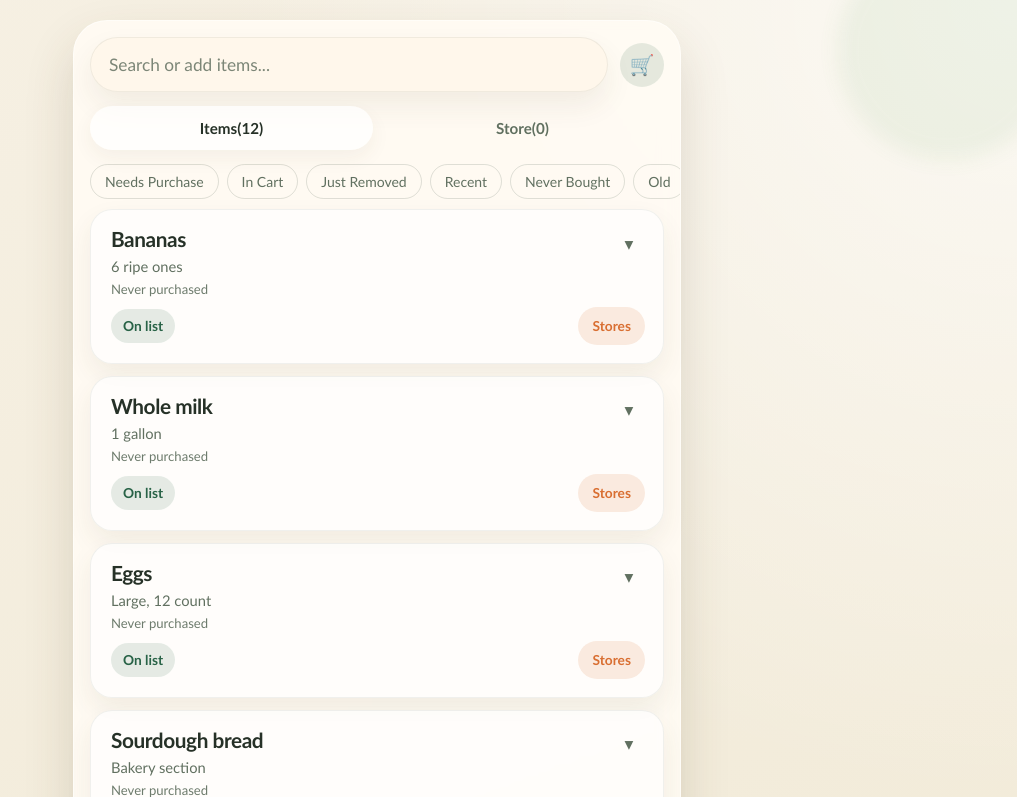
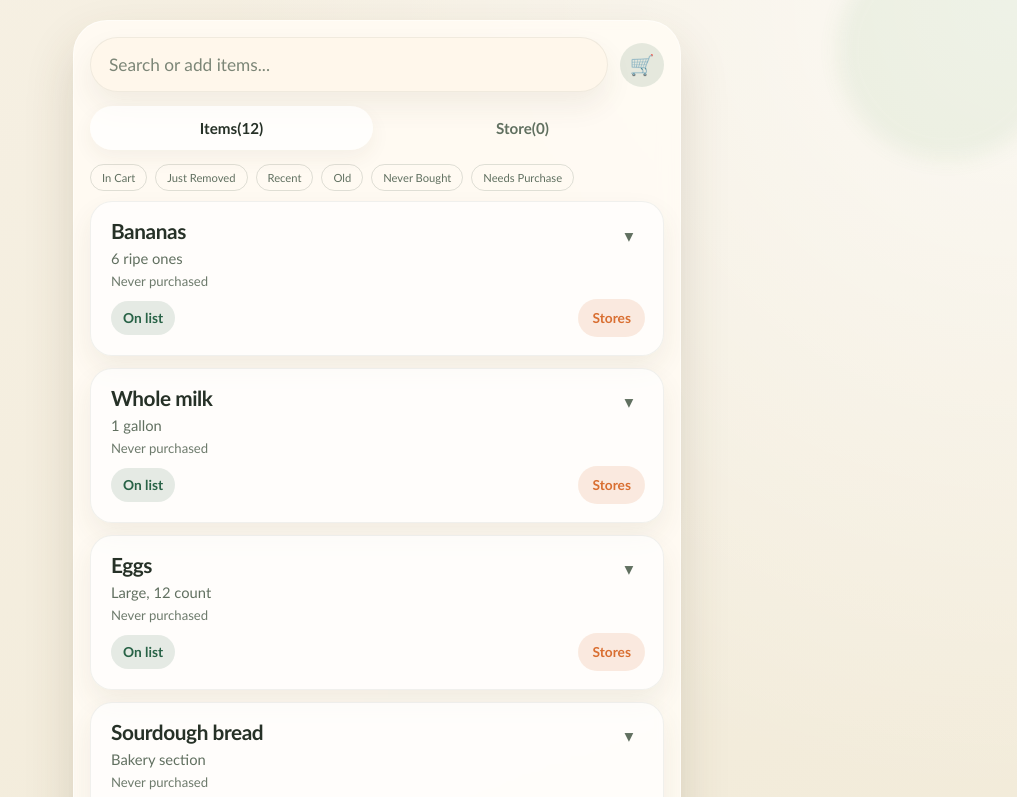
Before and after one commit to sri/glist, a plain HTML site: page index.html in a window 1280 px wide. Both pictures are taken after a click on the button "All items". Shown: the top 797 px of the page, without its empty margins (263-1280 px from the left). Drawn offline with Linux system fonts and the light colour scheme.

Commit message:
reorder filter chips and reduce size by 20%
Co-Authored-By: Claude Opus 4.6 <noreply@anthropic.com>

```diff
--- a/index.html
+++ b/index.html
@@ -277,13 +277,13 @@
 
       .filter-chip {
         flex-shrink: 0;
-        padding: 8px 14px;
+        padding: 6px 11px;
         border: 1px solid rgba(98, 112, 96, 0.2);
-        border-radius: 20px;
+        border-radius: 16px;
         background: transparent;
         color: var(--muted);
         font: inherit;
-        font-size: 0.875rem;
+        font-size: 0.7rem;
         cursor: pointer;
         transition: all 150ms ease;
         -webkit-tap-highlight-color: transparent;
@@ -2144,12 +2144,12 @@
 
               <section id="tab-content-items" class="tab-content active" role="tabpanel" aria-labelledby="tab-items">
                 <div class="filter-chips">
-                  <button type="button" class="filter-chip" data-filter="needs-purchase">Needs Purchase</button>
                   <button type="button" class="filter-chip" data-filter="in-cart">In Cart</button>
                   <button type="button" class="filter-chip" data-filter="just-removed">Just Removed</button>
                   <button type="button" class="filter-chip" data-filter="recent">Recent</button>
+                  <button type="button" class="filter-chip" data-filter="old">Old</button>
                   <button type="button" class="filter-chip" data-filter="never">Never Bought</button>
-                  <button type="button" class="filter-chip" data-filter="old">Old</button>
+                  <button type="button" class="filter-chip" data-filter="needs-purchase">Needs Purchase</button>
                 </div>
 
                 <ul id="catalog-list" class="list"></ul>
```
